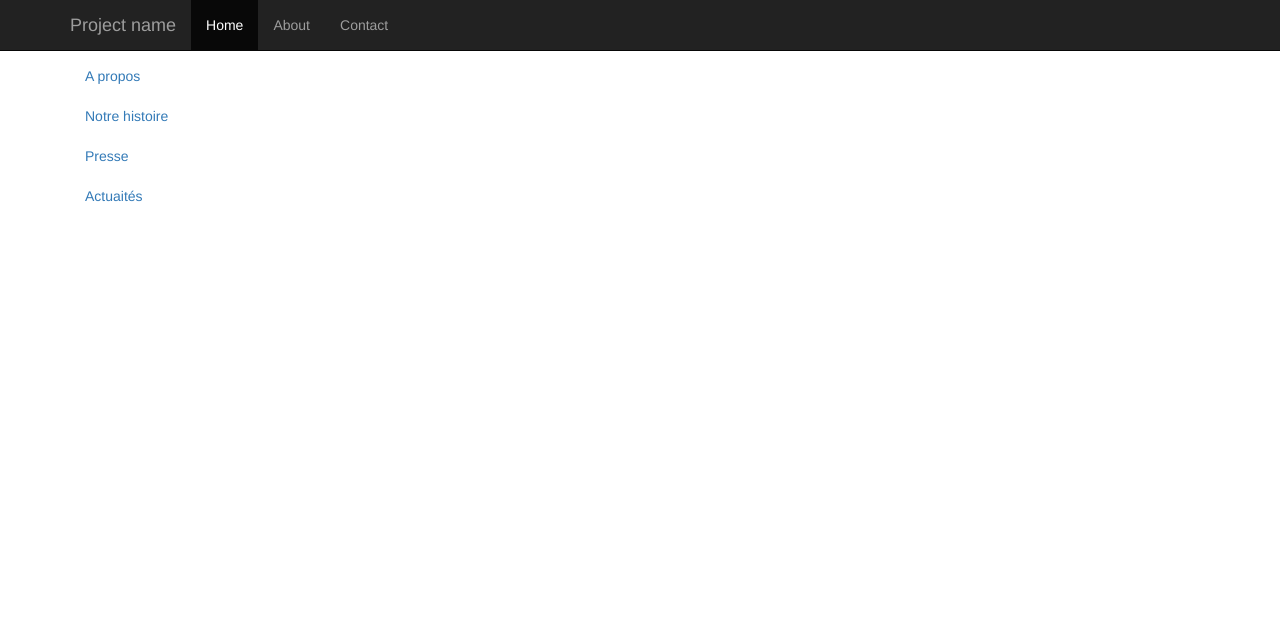
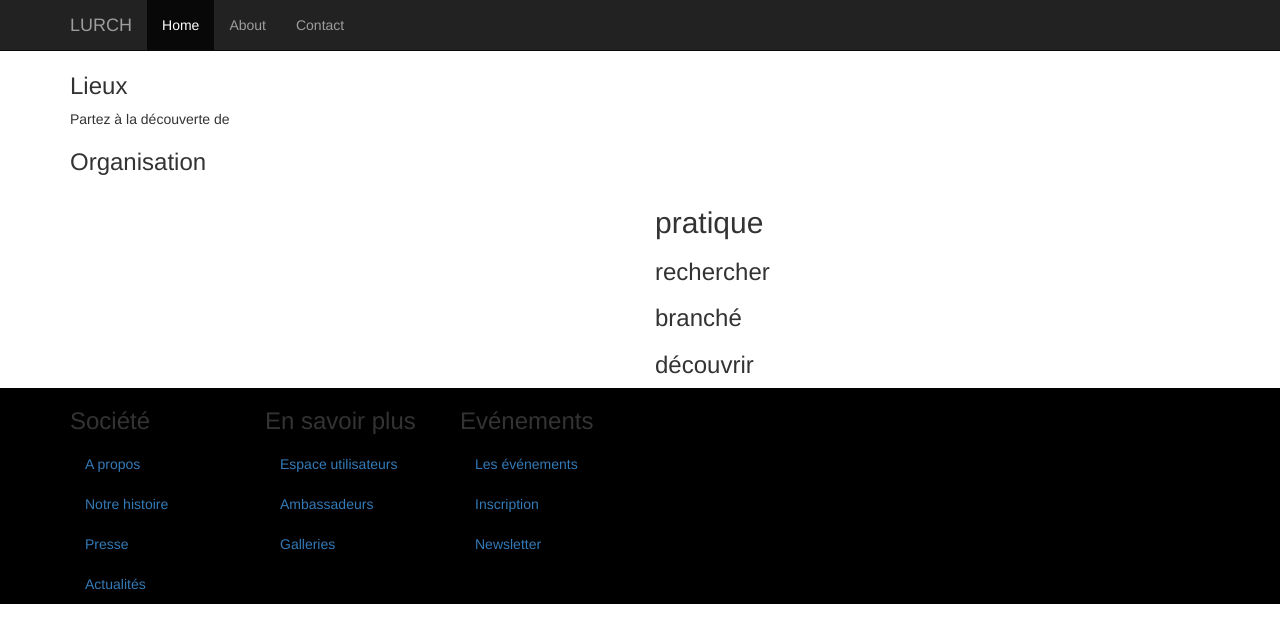
Before and after one commit to estellebriatte/Lurch-landingpage, a plain HTML site: page index.html in a window 1280 px wide. Drawn offline with nearby package versions, Linux system fonts and the light colour scheme.

Commit message:
update html skeleton and css

```diff
--- a/bootstrap/css/main.css
+++ b/bootstrap/css/main.css
@@ -0,0 +1,4 @@
+.footer {
+    background: #000000;
+    display: block;
+}
--- a/index.html
+++ b/index.html
@@ -1,20 +1,20 @@
 <!DOCTYPE html>
 <html lang="fr">
     <head>
-        <title>Bootstrap template</title>
+        <title>Lurch landing page</title>
         <meta charset="utf-8">
         <meta http-equiv="X-UA-Compatible" content="IE=edge">
         <meta name="viewport" content="width=device-width, initial-scale=1">
         <meta name="description" content="">
         <meta name="author" content="">
         <link rel="icon" href="../../favicon.ico">
-
-        <title>Lurch landing page</title>
-
+        <link rel="stylesheet" href="bootstrap/css/main.css">
+        <link href="bootstrap/css/bootstrap.min.css" rel="stylesheet">
         <link href="bootstrap/css/bootstrap.min.css" rel="stylesheet">
     </head>
 
     <body>
+        <div id="conteneur">
             <nav class="navbar navbar-inverse navbar-fixed-top">
                 <div class="container">
                     <div class="navbar-header">
@@ -24,7 +24,7 @@
                             <span class="icon-bar"></span>
                             <span class="icon-bar"></span>
                         </button>
-                    <a class="navbar-brand" href="#">Project name</a>
+                        <a class="navbar-brand" href="#">LURCH</a>
                     </div>
                     <div id="navbar" class="collapse navbar-collapse">
                         <ul class="nav navbar-nav">
@@ -36,7 +36,63 @@
                 </div>
             </nav>
 
-        <footer class="footer">
+            <section>
+                <div class="home">
+                    <div class="container">
+                        <div id="Carousel" class = "carousel slide" data-ride = "carousel">
+                        </div>
+                    </div>
+                </div>
+            </section>
+
+            <section>
+                <div class="description">
+                    <div class="container">
+                        <div class="row">
+                            <div class="col-sm-7 col-md-5">
+                                <h2 class ="presentation"> Découvrez Lurch </h2>
+                                <div class="places">
+                                    <h3> Lieux </h3>
+                                    <p>Partez à la découverte de </p>
+                                </div>
+                                <div class="organisation">
+                                    <h3> Organisation </h3>
+                                </div>
+                            </div>
+                        </div>
+                    </div>
+                </div>
+            </section>
+
+            <section>
+                <div class="fonctionnalités">
+                    <div class="container">
+                        <div class="row">
+                            <div class="col-sm-6 col-md-5 col-md-offset-1 col-lg-4">
+                                <div class="phone">
+
+                                </div>
+                            </div>
+                            <div class="col-sm-6 col-md-5 col-lg-5 col-lg-offset-1 text-left text-white">
+                                <div class="practical">
+                                    <h2>pratique</h2>
+                                </div>
+                                <div class="search">
+                                    <h3>rechercher</h3>
+                                </div>
+                                <div class="fancy">
+                                    <h3>branché</h3>
+                                </div>
+                                <div class="discover">
+                                    <h3>découvrir</h3>
+                                </div>
+                            </div>
+                        </div>
+                    </div>
+                </div>
+            </section>
+
+            <footer role="contentinfo" class="footer">
                 <div class="container">
                     <nav class="row">
                         <div class="col-xs-6 col-sm-4 col-md-2">
@@ -52,13 +108,44 @@
                                         <a href="#" id="nav-link-press"> Presse </a>
                                     </li>
                                     <li>
-                                    <a href="#" id="nav-link-news"> Actuaités </a>
+                                        <a href="#" id="nav-link-news"> Actualités </a>
+                                    </li>
+                                </ul>
+                        </div>
+
+                        <div class="col-xs-6 col-sm-4 col-md-2">
+                            <h3 class="nav-title">En savoir plus</h3>
+                            <ul class="nav">
+                                <li>
+                                    <a href="#" id="nav-link-users"> Espace utilisateurs </a>
+                                </li>
+                                <li>
+                                    <a href="#" id="nav-link-ambassadors"> Ambassadeurs </a>
+                                </li>
+                                <li>
+                                    <a href="#" id="nav-link-galleries"> Galleries </a>
+                                </li>
+                            </ul>
+                        </div>
+
+                        <div class="col-xs-6 col-sm-4 col-md-2">
+                            <h3 class="nav-title"> Evénements</h3>
+                            <ul class="nav">
+                                <li>
+                                    <a href="#" id="nav-link-events"> Les événements </a>
+                                </li>
+                                <li>
+                                    <a href="#" id="nav-link-subscribe"> Inscription </a>
+                                </li>
+                                <li>
+                                    <a href="#" id="nav-link-newsletter"> Newsletter </a>
                                 </li>
                             </ul>
                         </div>
                     </nav>
                 </div>
             </footer>
+        </div>
 
         <script src="https://ajax.googleapis.com/ajax/libs/jquery/1.12.4/jquery.min.js"></script>
         <script src="bootstrap/js/bootstrap.min.js"></script>
```
Also changed, not shown: bootstrap/images/mark-gmehling-1.jpg (added), bootstrap/images/mark-gmehling-2.jpg (added), bootstrap/images/mark-gmehling-6.jpg (added). Lines whose indentation alone changed are shown as unchanged.
